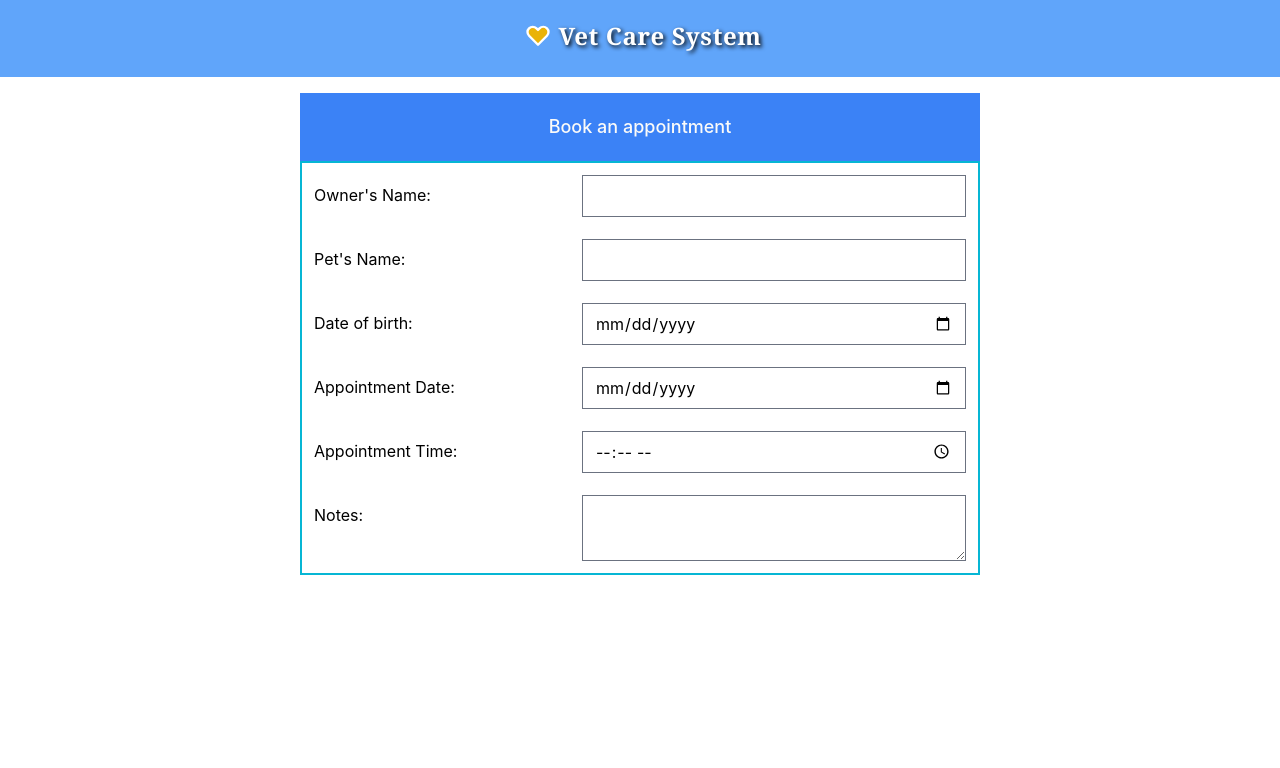
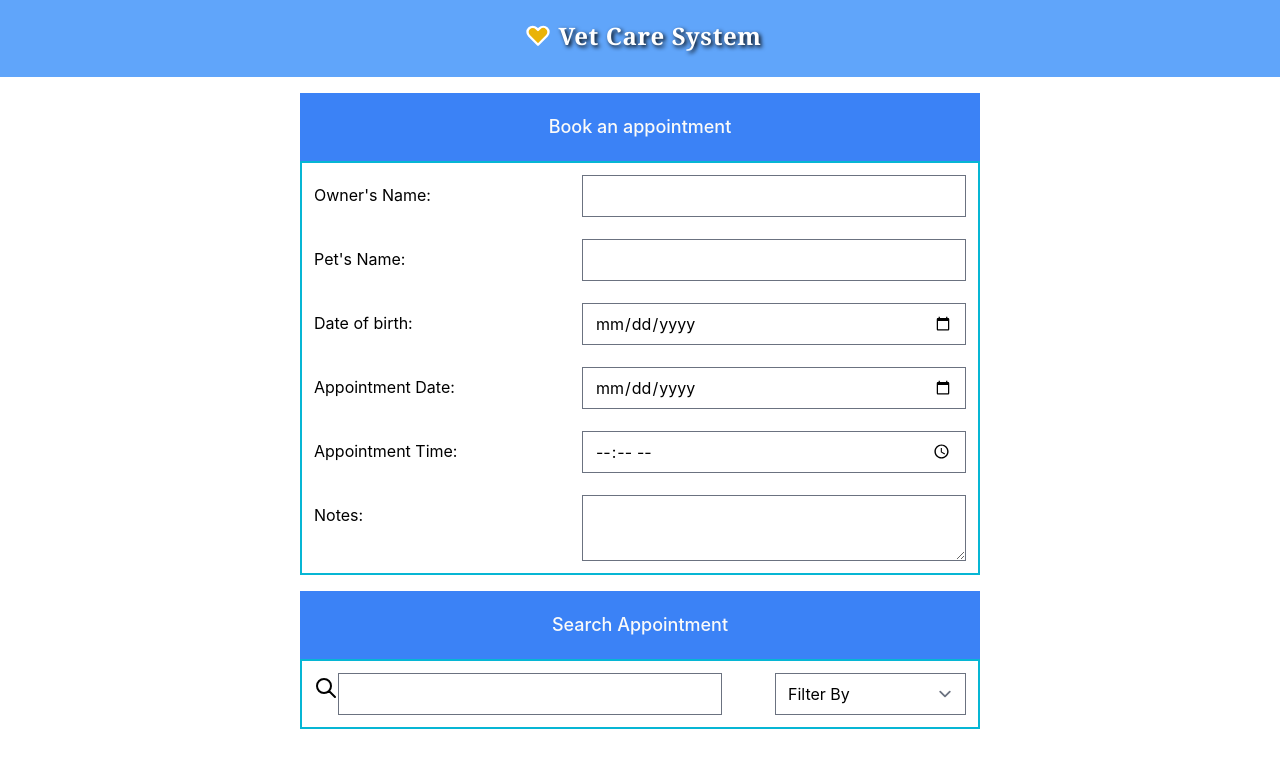
Before and after one commit to BillalAsif/vetbooking, a React (Create React App) app: page / in a window 1280 px wide. Shown: the top 768 px of the page. Built offline with nearby package versions, Linux system fonts and the light colour scheme.

Commit message:
complete markup for search section

```diff
--- a/src/App.js
+++ b/src/App.js
@@ -1,11 +1,13 @@
 import Header from "./Header";
 import BookAppoitment from "./Booking";
+import Search from "./Search";
 
 function App() {
   return (
     <>
       <Header />
       <BookAppoitment />
+      <Search />
     </>
   )
 }
--- /dev/null
+++ b/src/Search.js
@@ -0,0 +1,42 @@
+import React from "react";
+
+const Search = () => {
+    return (
+
+        <>
+            <div className="container mx-auto mt-4 mb-10 custom-padding">
+                <div className="bg-blue-500">
+                    <h1 className="text-center py-5 text-stone-50 font-medium text-lg">Search Appointment</h1>
+                </div>
+
+                <div className="border-cyan-500 border-2 px-3 py-3">
+
+                    <div className="static">
+
+                        <p className="inline-block">
+                            <svg xmlns="http://www.w3.org/2000/svg" className="h-6 w-6" fill="none" viewBox="0 0 24 24" stroke="currentColor" strokeWidth={2}>
+                                <path strokeLinecap="round" strokeLinejoin="round" d="M21 21l-6-6m2-5a7 7 0 11-14 0 7 7 0 0114 0z" />
+                            </svg>
+                        </p>
+
+                        <input className="inline-block w-96" type="text" />
+
+                        <select className="float-right inline-block custom-block">
+                            <option selected>Filter By</option>
+                            <option value="1">Owner's Name</option>
+                            <option value="2">Pet's Name</option>
+                            <option value="3">Date of Birth</option>
+                            <option value="3">Appointment Date</option>
+                        </select>
+
+                    </div>
+
+                </div>
+
+            </div>
+        </>
+
+    )
+}
+
+export default Search;
```
